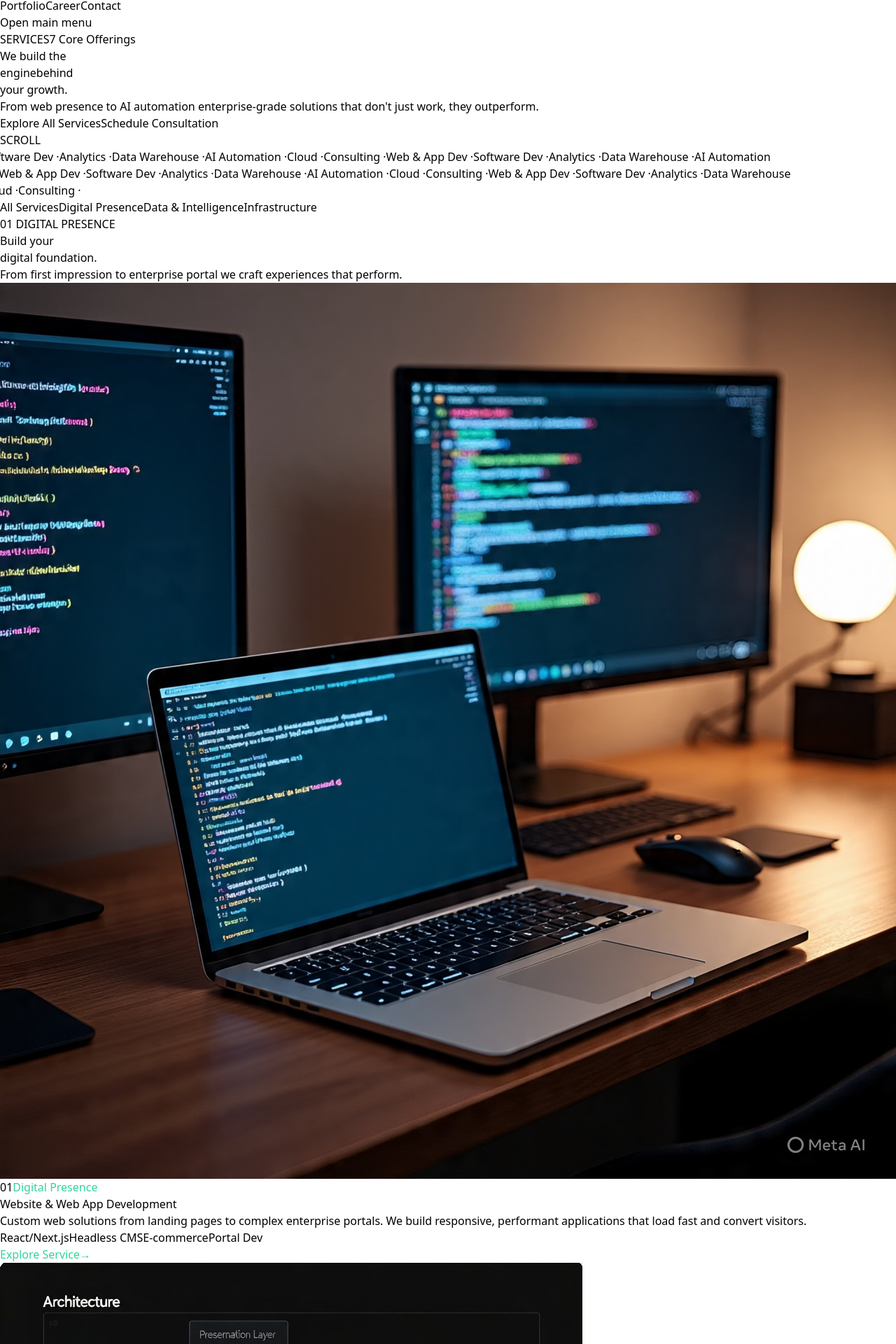
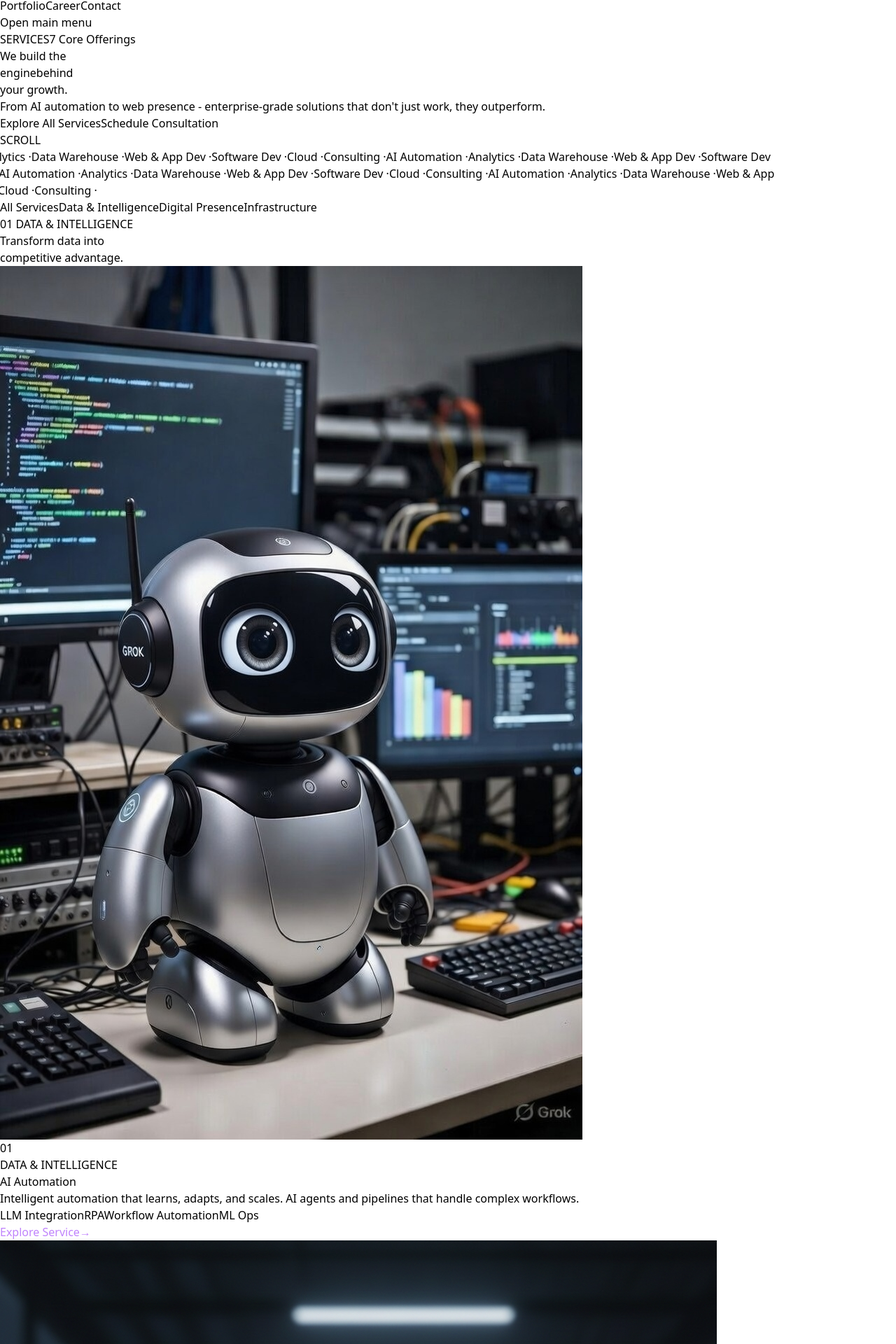
Before and after one commit to aveez444/OrbianAI, a React (Vite) app: page /services in a window 1280 px wide. Shown: the part 352-2272 px from the top of the page at 70% size. Built offline with nearby package versions, Linux system fonts and the light colour scheme.

Commit message:
first commidfatq

```diff
--- a/src/pages/AboutUs.jsx
+++ b/src/pages/AboutUs.jsx
@@ -471,7 +471,7 @@ export default function About() {
                 <div>
                   <div className="flex items-center gap-3">
                     <h4 className="text-white font-semibold text-lg">Our Founder</h4>
-                    <a href="https://www.linkedin.com/company/orbianai/about/?viewAsMember=true" target="_blank" rel="noreferrer" className="text-slate-400 hover:text-emerald-400 transition-colors" aria-label="LinkedIn">
+                    <a href="https://www.linkedin.com/in/kayyum-sheikh-5b958213/?viewAsMember=true" target="_blank" rel="noreferrer" className="text-slate-400 hover:text-emerald-400 transition-colors" aria-label="LinkedIn">
                       <svg className="w-4 h-4" fill="currentColor" viewBox="0 0 24 24">
                         <path d="M19 0h-14c-2.761 0-5 2.239-5 5v14c0 2.761 2.239 5 5 5h14c2.762 0 5-2.239 5-5v-14c0-2.761-2.238-5-5-5zm-11 19h-3v-11h3v11zm-1.5-12.268c-.966 0-1.75-.79-1.75-1.764s.784-1.764 1.75-1.764 1.75.79 1.75 1.764-.783 1.764-1.75 1.764zm13.5 12.268h-3v-5.604c0-3.368-4-3.113-4 0v5.604h-3v-11h3v1.765c1.396-2.586 7-2.777 7 2.476v6.759z" />
                       </svg>
--- a/src/pages/services.jsx
+++ b/src/pages/services.jsx
@@ -1,4 +1,4 @@
-// Services.jsx  Redesigned
+// Services.jsx - Redesigned with new flow order
 import { motion, useScroll, useTransform } from "framer-motion";
 import { useRef, useState } from "react";
 
@@ -14,9 +14,42 @@ import patternGrid from "../assets/services-pattern.png";
 
 const allServices = [
   {
+    id: "ai-service",
+    category: "Data & Intelligence",
+    index: "01",
+    title: "AI Automation",
+    short: "AI Automation",
+    description: "Intelligent automation that learns, adapts, and scales. AI agents and pipelines that handle complex workflows.",
+    features: ["LLM Integration", "RPA", "Workflow Automation", "ML Ops"],
+    image: aiAutomationImage,
+    accent: "#c084fc",
+  },
+  {
+    id: "data-analytics",
+    category: "Data & Intelligence",
+    index: "02",
+    title: "Data Analytics",
+    short: "Analytics",
+    description: "Uncover hidden patterns and drive decisions with advanced analytics. Turn complex data into clear, actionable insights.",
+    features: ["BI Dashboards", "Predictive Modeling", "Real-time Analytics", "Custom Reporting"],
+    image: dataAnalyticsImage,
+    accent: "#2dd4bf",
+  },
+  {
+    id: "data-warehouse",
+    category: "Data & Intelligence",
+    index: "03",
+    title: "Data Warehouse",
+    short: "Data Warehouse",
+    description: "Centralized, scalable data architecture for the modern enterprise. Single source of truth with lightning-fast query performance.",
+    features: ["Snowflake", "BigQuery", "Redshift", "Data Lakes"],
+    image: dataWarehouseImage,
+    accent: "#34d399",
+  },
+  {
     id: "web-dev",
     category: "Digital Presence",
-    index: "01",
+    index: "04",
     title: "Website & Web App Development",
     short: "Web & App Dev",
     description: "Custom web solutions from landing pages to complex enterprise portals. We build responsive, performant applications that load fast and convert visitors.",
@@ -27,46 +60,13 @@ const allServices = [
   {
     id: "software-dev",
     category: "Digital Presence",
-    index: "02",
+    index: "05",
     title: "Software Development",
     short: "Software Dev",
     description: "End-to-end custom software engineering for mission-critical systems. From microservices to monolithic applications that scale.",
     features: ["Microservices", "API Development", "Legacy Modernization", "DevOps"],
     image: softwareImage,
     accent: "#818cf8",
-  },
-  {
-    id: "data-analytics",
-    category: "Data & Intelligence",
-    index: "03",
-    title: "Data Analytics",
-    short: "Analytics",
-    description: "Uncover hidden patterns and drive decisions with advanced analytics. Turn complex data into clear, actionable insights.",
-    features: ["BI Dashboards", "Predictive Modeling", "Real-time Analytics", "Custom Reporting"],
-    image: dataAnalyticsImage,
-    accent: "#2dd4bf",
-  },
-  {
-    id: "data-warehouse",
-    category: "Data & Intelligence",
-    index: "04",
-    title: "Data Warehouse",
-    short: "Data Warehouse",
-    description: "Centralized, scalable data architecture for the modern enterprise. Single source of truth with lightning-fast query performance.",
-    features: ["Snowflake", "BigQuery", "Redshift", "Data Lakes"],
-    image: dataWarehouseImage,
-    accent: "#34d399",
-  },
-  {
-    id: "ai-service",
-    category: "Data & Intelligence",
-    index: "05",
-    title: "AI Automation",
-    short: "AI Automation",
-    description: "Intelligent automation that learns, adapts, and scales. AI agents and pipelines that handle complex workflows.",
-    features: ["LLM Integration", "RPA", "Workflow Automation", "ML Ops"],
-    image: aiAutomationImage,
-    accent: "#c084fc",
   },
   {
     id: "cloud",
@@ -112,109 +112,7 @@ const MarqueeStrip = () => {
   );
 };
 
-// ─── Digital Presence  Tall split layout ────────────────────────────────────
-const DigitalPresenceSection = ({ services, filter }) => {
-  if (filter !== "all" && filter !== "Digital Presence") return null;
-  const ds = services.filter((s) => s.category === "Digital Presence");
-
-  return (
-    <section className="py-24 relative">
-      <div className="container mx-auto px-5 lg:px-12">
-        {/* Header */}
-        <motion.div
-          initial={{ opacity: 0, y: 24 }}
-          whileInView={{ opacity: 1, y: 0 }}
-          viewport={{ once: true }}
-          className="flex items-end justify-between mb-14 flex-wrap gap-4"
-        >
-          <div>
-            <p className="text-emerald-400 font-mono text-xs tracking-[0.25em] mb-3">
-              01  DIGITAL PRESENCE
-            </p>
-            <h2 className="text-4xl sm:text-5xl font-bold text-white leading-[1.05]">
-              Build your<br />
-              <span className="text-transparent bg-clip-text bg-gradient-to-r from-emerald-400 to-cyan-400">
-                digital foundation.
-              </span>
-            </h2>
-          </div>
-          <p className="text-slate-500 text-sm max-w-xs leading-relaxed">
-            From first impression to enterprise portal  we craft experiences that perform.
-          </p>
-        </motion.div>
-
-        {/* Two tall split panels */}
-        <div className="grid md:grid-cols-2 gap-5">
-          {ds.map((service, i) => (
-            <motion.a
-              key={service.id}
-              href={`/services/${service.id}`}
-              initial={{ opacity: 0, y: 32 }}
-              whileInView={{ opacity: 1, y: 0 }}
-              viewport={{ once: true }}
-              transition={{ delay: i * 0.15 }}
-              className="group block relative rounded-2xl overflow-hidden cursor-pointer"
-              style={{ minHeight: "520px" }}
-            >
-              {/* Full-bleed image */}
-              <img
-                src={service.image}
-                alt={service.title}
-                className="absolute inset-0 w-full h-full object-cover object-center transition-transform duration-700 group-hover:scale-105"
-              />
-              {/* Dark overlay gradient  heavier at bottom */}
-              <div className="absolute inset-0 bg-gradient-to-t from-[#030c18] via-[#030c18]/60 to-transparent" />
-              {/* Subtle accent tint on hover */}
-              <div
-                className="absolute inset-0 opacity-0 group-hover:opacity-20 transition-opacity duration-500"
-                style={{ background: `radial-gradient(ellipse at 50% 100%, ${service.accent}55, transparent 70%)` }}
-              />
-
-              {/* Content pinned to bottom */}
-              <div className="absolute inset-x-0 bottom-0 p-7">
-                <div className="flex items-center gap-3 mb-3">
-                  <span className="font-mono text-xs text-slate-500">{service.index}</span>
-                  <span
-                    className="h-px flex-1 max-w-[40px]"
-                    style={{ background: service.accent + "80" }}
-                  />
-                  <span
-                    className="text-xs font-mono px-2.5 py-0.5 rounded-full border"
-                    style={{ color: service.accent, borderColor: service.accent + "50" }}
-                  >
-                    {service.category}
-                  </span>
-                </div>
-                <h3 className="text-2xl font-bold text-white mb-2 group-hover:text-emerald-300 transition-colors">
-                  {service.title}
-                </h3>
-                <p className="text-slate-400 text-sm leading-relaxed mb-5 max-w-sm">
-                  {service.description}
-                </p>
-                <div className="flex flex-wrap gap-2 mb-5">
-                  {service.features.map((f, fi) => (
-                    <span key={fi} className="text-xs text-slate-500 border border-slate-700/60 px-2.5 py-1 rounded-full bg-slate-900/50">
-                      {f}
-                    </span>
-                  ))}
-                </div>
-                <span
-                  className="inline-flex items-center gap-2 text-sm font-mono transition-colors"
-                  style={{ color: service.accent }}
-                >
-                  Explore Service
-                  <span className="group-hover:translate-x-1 transition-transform inline-block">→</span>
-                </span>
-              </div>
-            </motion.a>
-          ))}
-        </div>
-      </div>
-    </section>
-  );
-};
-
-// ─── Data & Intelligence  Staggered editorial layout ────────────────────────
+// ─── Data & Intelligence - New first section with editorial layout ──────────
 const DataIntelligenceSection = ({ services, filter }) => {
   if (filter !== "all" && filter !== "Data & Intelligence") return null;
   const ds = services.filter((s) => s.category === "Data & Intelligence");
@@ -239,7 +137,7 @@ const DataIntelligenceSection = ({ services, filter }) => {
           className="mb-14"
         >
           <p className="text-emerald-400 font-mono text-xs tracking-[0.25em] mb-3">
-            02  DATA & INTELLIGENCE
+            01  DATA & INTELLIGENCE
           </p>
           <h2 className="text-4xl sm:text-5xl font-bold text-white leading-[1.05]">
             Transform data into<br />
@@ -263,7 +161,7 @@ const DataIntelligenceSection = ({ services, filter }) => {
                 transition={{ delay: i * 0.1 }}
                 className={`group flex flex-col ${flip ? "md:flex-row-reverse" : "md:flex-row"} rounded-2xl overflow-hidden border border-slate-800/60 bg-[#060f1e] hover:border-slate-700 transition-colors cursor-pointer`}
               >
-                {/* Image  fixed aspect, fills side */}
+                {/* Image - fixed aspect, fills side */}
                 <div className="relative md:w-[45%] flex-shrink-0 overflow-hidden" style={{ minHeight: "280px" }}>
                   <img
                     src={service.image}
@@ -318,7 +216,109 @@ const DataIntelligenceSection = ({ services, filter }) => {
   );
 };
 
-// ─── Infrastructure  Overlapping feature + side stack ───────────────────────
+// ─── Digital Presence - New second section with tall split layout ───────────
+const DigitalPresenceSection = ({ services, filter }) => {
+  if (filter !== "all" && filter !== "Digital Presence") return null;
+  const ds = services.filter((s) => s.category === "Digital Presence");
+
+  return (
+    <section className="py-24 relative">
+      <div className="container mx-auto px-5 lg:px-12">
+        {/* Header */}
+        <motion.div
+          initial={{ opacity: 0, y: 24 }}
+          whileInView={{ opacity: 1, y: 0 }}
+          viewport={{ once: true }}
+          className="flex items-end justify-between mb-14 flex-wrap gap-4"
+        >
+          <div>
+            <p className="text-emerald-400 font-mono text-xs tracking-[0.25em] mb-3">
+              02  DIGITAL PRESENCE
+            </p>
+            <h2 className="text-4xl sm:text-5xl font-bold text-white leading-[1.05]">
+              Build your<br />
+              <span className="text-transparent bg-clip-text bg-gradient-to-r from-emerald-400 to-cyan-400">
+                digital foundation.
+              </span>
+            </h2>
+          </div>
+          <p className="text-slate-500 text-sm max-w-xs leading-relaxed">
+            From first impression to enterprise portal - we craft experiences that perform.
+          </p>
+        </motion.div>
+
+        {/* Two tall split panels */}
+        <div className="grid md:grid-cols-2 gap-5">
+          {ds.map((service, i) => (
+            <motion.a
+              key={service.id}
+              href={`/services/${service.id}`}
+              initial={{ opacity: 0, y: 32 }}
+              whileInView={{ opacity: 1, y: 0 }}
+              viewport={{ once: true }}
+              transition={{ delay: i * 0.15 }}
+              className="group block relative rounded-2xl overflow-hidden cursor-pointer"
+              style={{ minHeight: "520px" }}
+            >
+              {/* Full-bleed image */}
+              <img
+                src={service.image}
+                alt={service.title}
+                className="absolute inset-0 w-full h-full object-cover object-center transition-transform duration-700 group-hover:scale-105"
+              />
+              {/* Dark overlay gradient - heavier at bottom */}
+              <div className="absolute inset-0 bg-gradient-to-t from-[#030c18] via-[#030c18]/60 to-transparent" />
+              {/* Subtle accent tint on hover */}
+              <div
+                className="absolute inset-0 opacity-0 group-hover:opacity-20 transition-opacity duration-500"
+                style={{ background: `radial-gradient(ellipse at 50% 100%, ${service.accent}55, transparent 70%)` }}
+              />
+
+              {/* Content pinned to bottom */}
+              <div className="absolute inset-x-0 bottom-0 p-7">
+                <div className="flex items-center gap-3 mb-3">
+                  <span className="font-mono text-xs text-slate-500">{service.index}</span>
+                  <span
+                    className="h-px flex-1 max-w-[40px]"
+                    style={{ background: service.accent + "80" }}
+                  />
+                  <span
+                    className="text-xs font-mono px-2.5 py-0.5 rounded-full border"
+                    style={{ color: service.accent, borderColor: service.accent + "50" }}
+                  >
+                    {service.category}
+                  </span>
+                </div>
+                <h3 className="text-2xl font-bold text-white mb-2 group-hover:text-emerald-300 transition-colors">
+                  {service.title}
+                </h3>
+                <p className="text-slate-400 text-sm leading-relaxed mb-5 max-w-sm">
+                  {service.description}
+                </p>
+                <div className="flex flex-wrap gap-2 mb-5">
+                  {service.features.map((f, fi) => (
+                    <span key={fi} className="text-xs text-slate-500 border border-slate-700/60 px-2.5 py-1 rounded-full bg-slate-900/50">
+                      {f}
+                    </span>
+                  ))}
+                </div>
+                <span
+                  className="inline-flex items-center gap-2 text-sm font-mono transition-colors"
+                  style={{ color: service.accent }}
+                >
+                  Explore Service
+                  <span className="group-hover:translate-x-1 transition-transform inline-block">→</span>
+                </span>
+              </div>
+            </motion.a>
+          ))}
+        </div>
+      </div>
+    </section>
+  );
+};
+
+// ─── Infrastructure & Consulting - New third section (unchanged layout) ─────
 const InfrastructureSection = ({ services, filter }) => {
   if (filter !== "all" && filter !== "Infrastructure & Consulting") return null;
   const ds = services.filter((s) => s.category === "Infrastructure & Consulting");
@@ -356,7 +356,7 @@ const InfrastructureSection = ({ services, filter }) => {
               transition={{ delay: i * 0.15 }}
               className="group block rounded-2xl overflow-hidden border border-slate-800/60 bg-[#060f1e] hover:border-slate-700 transition-colors cursor-pointer"
             >
-              {/* Image top half  tall enough to show content */}
+              {/* Image top half - tall enough to show content */}
               <div className="relative overflow-hidden" style={{ height: "260px" }}>
                 <img
                   src={service.image}
@@ -426,8 +426,6 @@ const InfrastructureSection = ({ services, filter }) => {
   );
 };
 
-
-
 // ─── Main Component ────────────────────────────────────────────────────────────
 export default function Services() {
   const heroRef = useRef(null);
@@ -439,14 +437,14 @@ export default function Services() {
 
   const filters = [
     { id: "all", label: "All Services" },
+    { id: "Data & Intelligence", label: "Data & Intelligence" },
     { id: "Digital Presence", label: "Digital Presence" },
-    { id: "Data & Intelligence", label: "Data & Intelligence" },
     { id: "Infrastructure & Consulting", label: "Infrastructure" },
   ];
 
   return (
     <main className="bg-[#030c18] text-slate-200 selection:bg-emerald-500/30 overflow-x-hidden">
-      {/* ── Hero ── */}
+      {/* ── Hero (unchanged) ── */}
       <section
         ref={heroRef}
         className="relative min-h-screen flex items-center justify-center overflow-hidden"
@@ -510,7 +508,7 @@ export default function Services() {
               transition={{ delay: 0.7 }}
               className="mt-8 text-slate-400 text-lg sm:text-xl max-w-2xl mx-auto leading-relaxed"
             >
-              From web presence to AI automation  enterprise-grade solutions that don't just work, they outperform.
+              From AI automation to web presence - enterprise-grade solutions that don't just work, they outperform.
             </motion.p>
 
             <motion.div
@@ -534,13 +532,7 @@ export default function Services() {
               transition={{ delay: 1.1 }}
               className="mt-14 flex flex-wrap justify-center gap-10"
             >
-              {[
-              ].map((stat, i) => (
-                <div key={i} className="text-center">
-                  <div className="text-3xl font-bold text-white tabular-nums">{stat.value}</div>
-                  <div className="text-xs text-slate-500 mt-1 font-mono">{stat.label}</div>
-                </div>
-              ))}
+              {/* Stats removed as in original */}
             </motion.div>
           </div>
         </motion.div>
@@ -561,7 +553,7 @@ export default function Services() {
       {/* ── Marquee ── */}
       <MarqueeStrip />
 
-      {/* ── Filter nav ── */}
+      {/* ── Filter nav (updated order) ── */}
       <div className="sticky top-0 z-40 bg-[#030c18]/85 backdrop-blur-xl border-b border-slate-800/50">
         <div className="container mx-auto px-5 lg:px-12 py-4">
           <div className="flex flex-wrap gap-2 justify-center">
@@ -582,13 +574,11 @@ export default function Services() {
         </div>
       </div>
 
-      {/* ── Sections ── */}
+      {/* ── Sections in new order ── */}
+      <DataIntelligenceSection services={allServices} filter={activeFilter} />
       <DigitalPresenceSection services={allServices} filter={activeFilter} />
-      <DataIntelligenceSection services={allServices} filter={activeFilter} />
       <InfrastructureSection services={allServices} filter={activeFilter} />
-
-
-      {/* ── CTA ── */}
+{/* ── CTA (updated with contact links) ── */}
 <section className="py-20">
   <div className="container mx-auto px-5 lg:px-12">
     <motion.div
@@ -606,12 +596,18 @@ export default function Services() {
           Let's discuss how our services can transform your business.
         </p>
         <div className="flex flex-col sm:flex-row gap-4 justify-center">
-                <button className="px-8 py-4 bg-emerald-500 text-[#030c18] font-bold rounded-xl hover:scale-105 transition-transform hover:shadow-xl hover:shadow-emerald-500/25 text-sm">
+          <a
+            href="/contact"
+            className="inline-block px-8 py-4 bg-emerald-500 text-[#030c18] font-bold rounded-xl hover:scale-105 transition-transform hover:shadow-xl hover:shadow-emerald-500/25 text-sm"
+          >
             Start a Project
-                </button>
-                <button className="px-8 py-4 border border-slate-700/60 hover:border-emerald-500/40 rounded-xl font-medium transition-all hover:bg-white/[0.03] text-sm">
+          </a>
+          <a
+            href="/contact"
+            className="inline-block px-8 py-4 border border-slate-700/60 hover:border-emerald-500/40 rounded-xl font-medium transition-all hover:bg-white/[0.03] text-sm"
+          >
             Contact Sales
-                </button>
+          </a>
         </div>
       </div>
     </motion.div>
```
Also changed, not shown: src/components/Footer.jsx (+46 -2 lines). Lines whose indentation alone changed are shown as unchanged.
